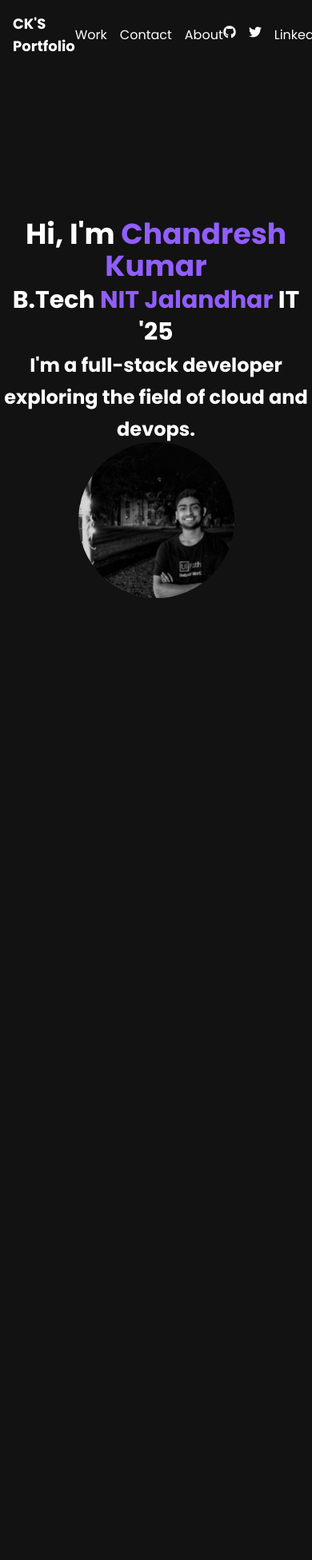
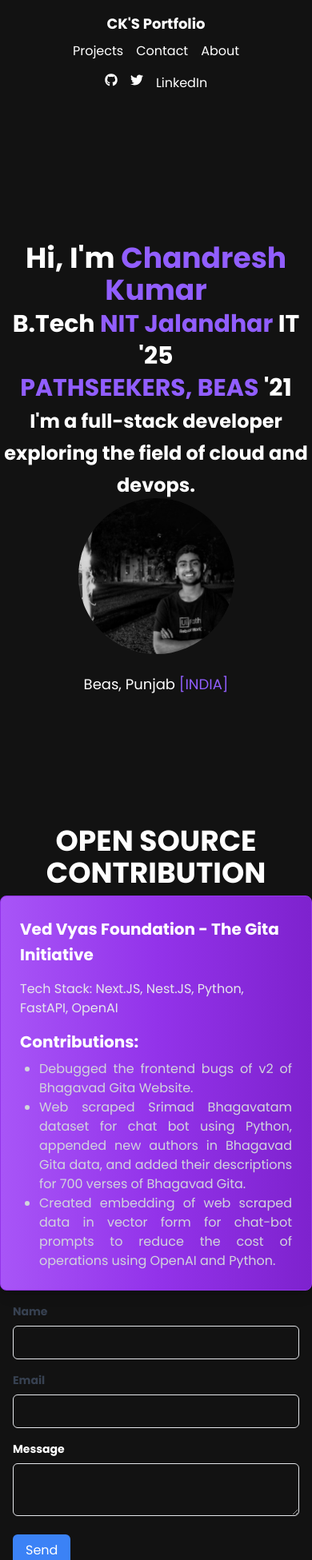
Before and after one commit to eht-ck/portfolio, a React (Create React App) app: page / in a window 390 px wide. Shown: the top 1951 px of the page at 80% size. Before the commit the page ends 932 px from the top, so only its background shows below. Built offline with nearby package versions, Linux system fonts and the light colour scheme.

Commit message:
minor fixes

```diff
--- a/package.json
+++ b/package.json
@@ -3,9 +3,11 @@
   "version": "0.1.0",
   "private": true,
   "dependencies": {
+    "@emailjs/browser": "^3.11.0",
     "@testing-library/jest-dom": "^5.17.0",
     "@testing-library/react": "^13.4.0",
     "@testing-library/user-event": "^13.5.0",
+    "emailjs": "^4.0.3",
     "react": "^18.2.0",
     "react-dom": "^18.2.0",
     "react-icons": "^4.12.0",
--- a/src/App.js
+++ b/src/App.js
@@ -1,13 +1,18 @@
 import "./App.css";
+import Contact  from "./components/contact";
 import Hero from "./components/hero";
 import Navbar from "./components/navbar";
+import VedVyasFoundationComponent from "./components/opensource";
+import ProjectsComponent from "./components/project";
 
 function App() {
   return (
     <div>
       <Navbar/>
-
        <Hero />
+       <h2 className="text-center text-4xl font-bold mt-6 mb-2">OPEN SOURCE CONTRIBUTION</h2>
+       <VedVyasFoundationComponent/>
+       <Contact/>
     </div>
   );
 }
--- /dev/null
+++ b/src/components/contact.js
@@ -0,0 +1,68 @@
+import React, { useRef } from "react";
+import emailjs from "@emailjs/browser";
+
+const Contact = () => {
+  const form = useRef();
+
+  const sendEmail = (e) => {
+    e.preventDefault();
+
+    emailjs
+      .sendForm(
+        "YOUR_SERVICE_ID",
+        "YOUR_TEMPLATE_ID",
+        form.current,
+        "YOUR_PUBLIC_KEY"
+      )
+      .then(
+        (result) => {
+          console.log(result.text);
+        },
+        (error) => {
+          console.log(error.text);
+        }
+      );
+  };
+
+  return (
+    <form ref={form} onSubmit={sendEmail} className="max-w-md mx-auto p-4">
+      <div className="mb-4">
+        <label className="block text-gray-700 text-sm font-bold mb-2">
+          Name
+        </label>
+        <input
+          type="text"
+          name="user_name"
+          className="w-full p-2 border rounded-md"
+        />
+      </div>
+      <div className="mb-4">
+        <label className="block text-gray-700 text-sm font-bold mb-2">
+          Email
+        </label>
+        <input
+          type="email"
+          name="user_email"
+          className="w-full p-2 border rounded-md"
+        />
+      </div>
+      <div className="mb-4">
+        <label className="block  text-sm font-bold mb-2">
+          Message
+        </label>
+        <textarea
+          name="message"
+          className="w-full p-2 border rounded-md"
+        ></textarea>
+      </div>
+      <button
+        type="submit"
+        className="bg-blue-500 text-white py-2 px-4 rounded-md hover:bg-blue-600 transition duration-300"
+      >
+        Send
+      </button>
+    </form>
+  );
+};
+
+export default Contact;
--- a/src/components/hero.js
+++ b/src/components/hero.js
@@ -1,5 +1,7 @@
 import React from "react";
 import image from "../assests/image.jpg";
+import { FaLocationDot} from "react-icons/fa";
+
 
 const Hero = () => {
   return (
@@ -10,6 +12,12 @@ const Hero = () => {
         <span class="text-3xl">
           B.Tech<span class="text-[#915EFF]"> NIT Jalandhar</span> IT '25
           <br />
+
+        </span>
+        <span class="text-3xl">
+          <span class="text-[#915EFF]"> PATHSEEKERS, BEAS</span> '21
+          <br />
+
         </span>
         <span class="text-2xl">
           I'm a full-stack developer exploring the field of cloud and devops.
@@ -23,6 +31,9 @@ const Hero = () => {
             alt="Chandresh Kumar"
           />
         </figure>
+        <br/>
+        <div class="text-lg">Beas, Punjab<span class="text-[#915EFF]"> [INDIA]</span></div>
+
       </div>
     </div>
   );
--- a/src/components/navbar.js
+++ b/src/components/navbar.js
@@ -3,19 +3,19 @@ import { FaGithub, FaTwitter } from "react-icons/fa";
 
 const Navbar = () => {
   return (
-    <nav className=" p-4">
-      <div className="container mx-auto flex items-center justify-between">
-        <div className="text-white font-bold text-lg">CK'S Portfolio</div>
+    <nav className="p-4 mb-8">
+      <div className="container mx-auto flex flex-col md:flex-row items-center justify-between">
+        <div className="text-white font-bold text-lg mb-2 md:mb-0">CK'S Portfolio</div>
 
         {/* Navigation Links */}
-        <div className="space-x-4">
-          <a href="#" className="text-white hover:text-gray-300">Work</a>
+        <div className="space-x-4 md:ml-4">
+          <a href="#" className="text-white hover:text-gray-300">Projects</a>
           <a href="#" className="text-white hover:text-gray-300">Contact</a>
           <a href="#" className="text-white hover:text-gray-300">About</a>
         </div>
 
         {/* Social Media Icons */}
-        <div className="flex space-x-4">
+        <div className="flex space-x-4 mt-4 md:mt-0">
           <a href="#" className="text-white hover:text-gray-300"><FaGithub /></a>
           <a href="#" className="text-white hover:text-gray-300"><FaTwitter /></a>
           <a href="#" className="text-white hover:text-gray-300">LinkedIn</a>
--- /dev/null
+++ b/src/components/opensource.js
@@ -0,0 +1,27 @@
+// VedVyasFoundationComponent.js
+
+import React from 'react';
+
+const VedVyasFoundationComponent = () => {
+  return (
+    <div className="max-w-2xl mx-auto p-6 rounded-lg overflow-hidden shadow-lg bg-gradient-to-r from-purple-500 via-purple-600 to-purple-700 text-white hover:shadow-xl transition duration-300 border border-purple-600">
+      <h2 className="text-2xl font-bold mb-4"><span className="text-xl">Ved Vyas Foundation - The Gita Initiative</span></h2>
+      <p className="text-gray-200">Tech Stack: Next.JS, Nest.JS, Python, FastAPI, OpenAI</p>
+
+      <h3 className="text-xl font-bold mt-4 mb-2">Contributions:</h3>
+      <ul className="list-disc pl-6 text-gray-300 text-justify">
+        <li>
+          Debugged the frontend bugs of v2 of Bhagavad Gita Website.
+        </li>
+        <li>
+          Web scraped Srimad Bhagavatam dataset for chat bot using Python, appended new authors in Bhagavad Gita data, and added their descriptions for 700 verses of Bhagavad Gita.
+        </li>
+        <li>
+          Created embedding of web scraped data in vector form for chat-bot prompts to reduce the cost of operations using OpenAI and Python.
+        </li>
+      </ul>
+    </div>
+  );
+};
+
+export default VedVyasFoundationComponent;
--- /dev/null
+++ b/src/components/project.js
@@ -0,0 +1,42 @@
+// ProjectsComponent.js
+
+import React from 'react';
+const ProjectCard = ({ title, techStack, date, description }) => {
+  return (
+    <div className=" hidden md:w-1/3 p-4 mb-4 mt-4 mr-1 ml-1 rounded-lg overflow-hidden shadow-lg bg-gradient-to-r from-purple-500 via-purple-600 to-purple-700 text-white hover:shadow-xl transition duration-300 border border-purple-600">
+      <h2 className="text-xl font-bold m-2">{title}</h2>
+      <p className="text-gray-200">{techStack}</p>
+      <p className="text-gray-200">{date}</p>
+      <p className="mt-4 text-gray-200">{description}</p>
+    </div>
+  );
+};
+
+const ProjectsComponent = () => {
+  return (
+    <div className="flex">
+      <ProjectCard
+        title="National Cadet Corps (NCC) - NITJ Website"
+        techStack="Tech Stack: ReactJS, Express.JS, MongoDB, Firebase"
+        date="Oct 2023 - Present"
+        description="Designed and implemented the NITJ NCC website, integrating dynamic functionalities such as student enrollment and alumni connectivity. Led a 3-member team to successful project completion. Designed and implemented an intuitive admin dashboard, streamlining CRUD operations for announcements and events."
+      />
+
+      <ProjectCard
+        title="Sale Snoopers"
+        techStack="Tech Stack: Next.js 13, TailwindCSS, MongoDB"
+        date="Sep 2023"
+        description="Developed a dynamic website to keep track of product prices on Amazon by scraping the link. Implemented email notifications for price drops and a cron-service for accuracy and timely alerts. Used libraries/utilities: BrightData, NodeMailer, cheerio."
+      />
+
+      <ProjectCard
+        title="PDF Coalesce"
+        techStack="Tech Stack: Java, Swing"
+        date="March 2023"
+        description="Created a versatile PDF coalesce tool with robust functionalities, including PDF merging, splitting, extraction, viewing, and compression. Implemented the project using Java, AWT, Swing, iTextPDF, and Apache PDFBox libraries, harnessing their capabilities to deliver seamless PDF."
+      />
+    </div>
+  );
+};
+
+export default ProjectsComponent;
```
Also changed, not shown: 1 other file (tests, documents, lock files or other folders).
